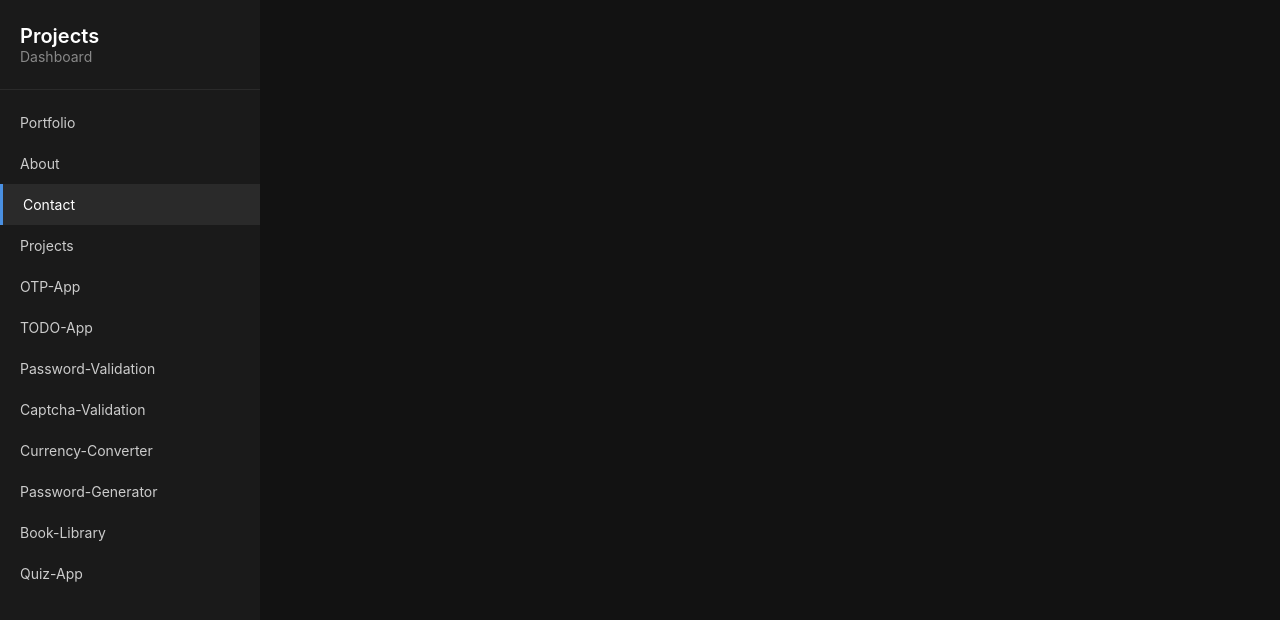
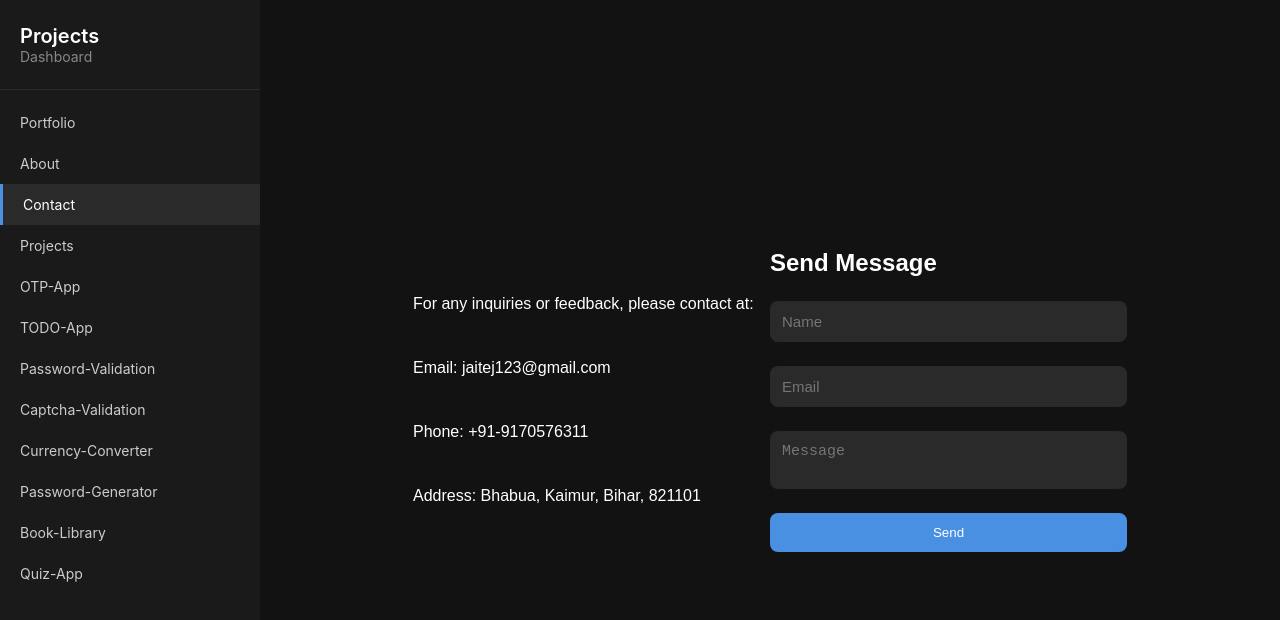
Before and after one commit to tejash098/React-Project-Dashboard, a React (Vite) app: page /contact in a window 1280 px wide. Shown: the top 620 px of the page. Built offline with nearby package versions, Linux system fonts and the light colour scheme.

Commit message:
modified

```diff
--- a/src/Components/Portfolio/Contact.jsx
+++ b/src/Components/Portfolio/Contact.jsx
@@ -1,13 +1,53 @@
 import React from "react";
+import "./Portfolio.css";
+import emailjs from "emailjs-com";
 
 const Contact = () => {
-    return (
-        <>
-            <div className="contact">
 
-            </div>
-        </>
-    );
+  const sendEmail = (e) => {
+    e.preventDefault();
+
+    emailjs
+      .sendForm(
+        "service_cynu7qv",     // Service ID
+        "template_trv6j1g",    // Template ID
+        e.target,              // Form reference
+        "EAkd9QJ5prJnq6ycW"    // Public Key
+      )
+      .then(() => {
+        alert("Message sent successfully");
+      })
+      .catch((error) => {
+        console.error("Error sending email:", error);
+        alert("Message failed to send");
+      });
+
+    e.target.reset();
+  };
+
+  return (
+    <div className="contact">
+      <div className="grid">
+        <div className="contact-info">
+          <p>For any inquiries or feedback, please contact at:</p>
+          <a href="mailto:jaitej123@gmail.com">Email: jaitej123@gmail.com</a>
+          <a href="tel:+919170576311">Phone: +91-9170576311</a>
+          <p>Address: Bhabua, Kaimur, Bihar, 821101</p>
+        </div>
+
+        <div className="contact-form">
+          <form onSubmit={sendEmail}>
+            <h2>Send Message</h2>
+            <input type="text" placeholder="Name" name="from_name" required/>
+            <input type="email" placeholder="Email" name="from_email" required/>
+            <textarea placeholder="Message" name="message" required></textarea>
+            <button type="submit">Send</button>
+          </form>
+        </div>
+
+      </div>
+    </div>
+  );
 };
 
 export default Contact;
--- a/src/Components/Portfolio/Portfolio.css
+++ b/src/Components/Portfolio/Portfolio.css
@@ -93,3 +93,81 @@
     background: none;
   }
 }
+
+.contact {
+  display: flex;
+  justify-content: center;
+  align-items: center;
+  height: 100vh;
+  width: 100%;
+  color: #fff;
+  font-family: "Poppins", sans-serif;
+  flex-direction: column;
+  gap: 2vh;
+}
+.contact .grid {
+  display: grid;
+  grid-template-columns: repeat(2, 1fr);
+  justify-content: space-evenly;
+  width: 70%;
+}
+.contact .contact-info {
+  display: flex;
+  flex-direction: column;
+  justify-content: space-evenly;
+  a{
+    text-decoration: none;
+    color: #fff;
+  }
+}
+
+.contact .contact-form form {
+  display: flex;
+  flex-direction: column;
+  gap: 3vh;
+}
+
+.contact .contact-form form input,
+textarea {
+  padding: 12px;
+  border-radius: 8px;
+  border: none;
+  background-color: #2a2a2a;
+  color: #fff;
+  outline: none;
+  transition: all 0.3s ease-in-out;
+  font-size: 15px;
+  &:focus {
+    border: 1px solid #4a90e2;
+  }
+}
+
+.contact .contact-form form textarea {
+  resize: none;
+}
+
+.contact .contact-form form button {
+  padding: 12px;
+  border-radius: 8px;
+  border: none;
+  background-color: #4a90e2;
+  color: #fff;
+  font-weight: 500;
+  outline: none;
+  cursor: pointer;
+  transition: all 0.3s ease-in-out;
+  &:hover {
+    background-color: #3587e6;
+    transform: scale(1.04);
+  }
+  &:active {
+    transform: scale(0.96);
+  }
+}
+
+@media screen and (max-width: 900px) {
+    .contact .grid{
+      grid-template-columns: repeat(1, 1fr);
+      height: 100vh;
+    }
+  }
```
